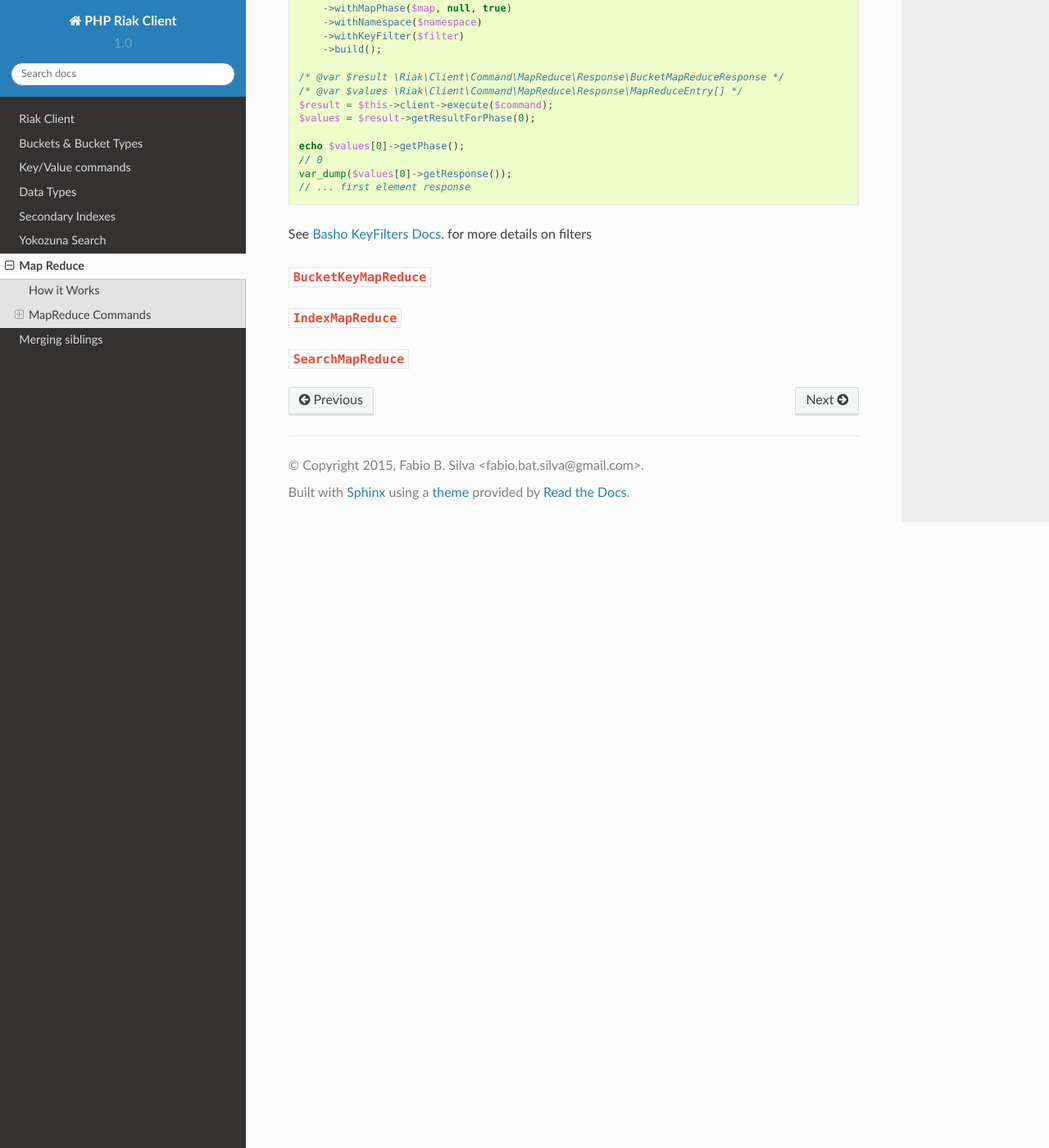
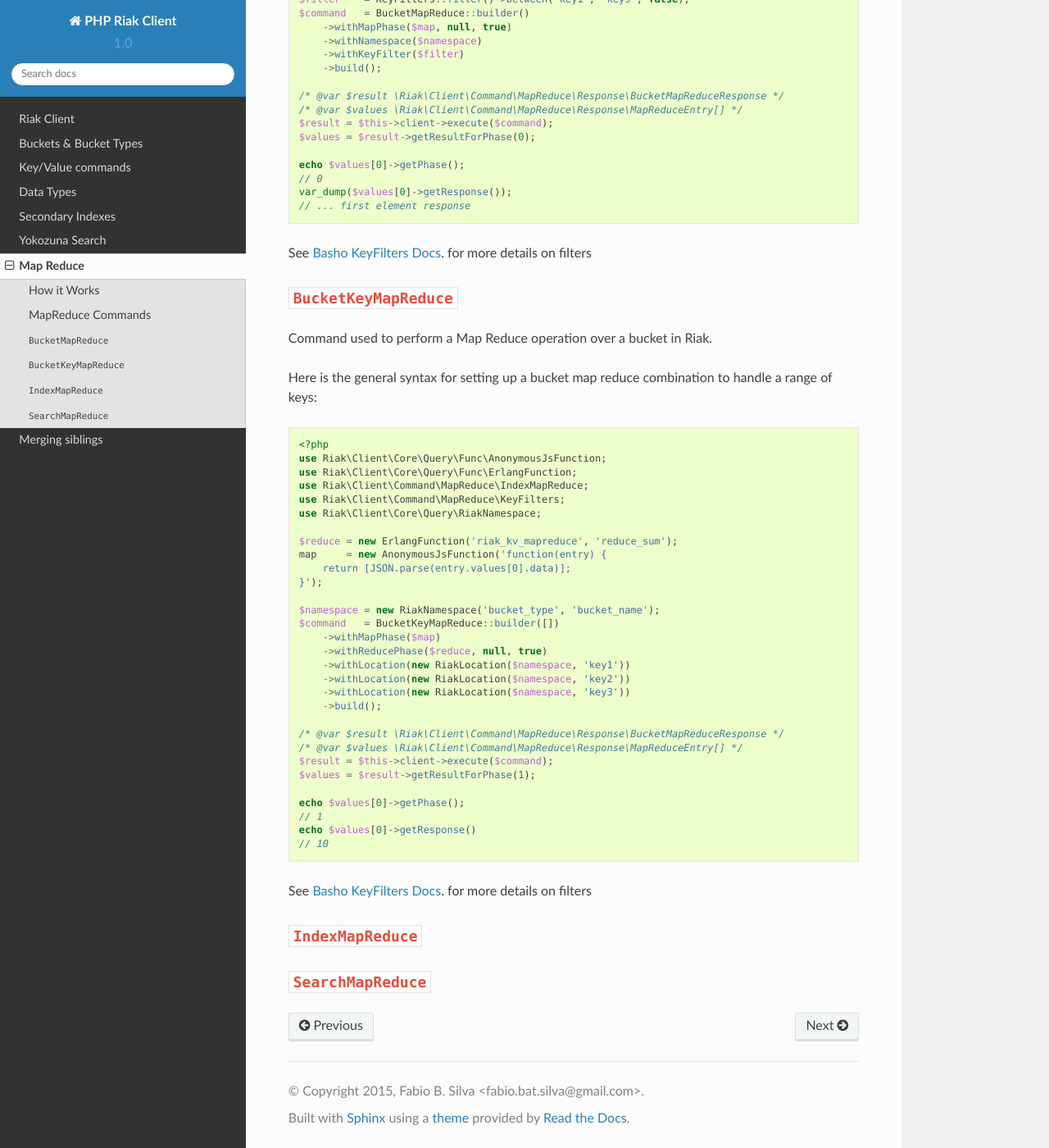
Before and after one commit to php-riak/riak-client, a Sphinx documentation site: the page built from docs/source/mapreduce.rst, in a window 1280 px wide and 1400 px high, scrolled down 1302 px. Shown: the whole window at 82% size. Built offline with Sphinx 7.4.7 and the Read the Docs theme 2.0.0, drawn with Linux system fonts in a browser that asks for light colours; some of the changed text lies outside the part shown.

Commit message:
bucket key map-reduce docs

```diff
--- a/docs/source/mapreduce.rst
+++ b/docs/source/mapreduce.rst
@@ -40,6 +40,7 @@ MapReduce Commands
 
 .. _reference-mapreduce-bucket:
 
+-------------------
 ``BucketMapReduce``
 -------------------
 
@@ -53,6 +54,7 @@ Here is the general syntax for setting up a bucket map reduce combination to han
     use Riak\Client\Command\MapReduce\IndexMapReduce;
     use Riak\Client\Core\Query\Func\NamedJsFunction;
     use Riak\Client\Command\MapReduce\KeyFilters;
+    use Riak\Client\Core\Query\RiakNamespace;
 
     $map       = new NamedJsFunction('Riak.mapValuesJson');
     $namespace = new RiakNamespace('bucket_type', 'bucket_name');
@@ -77,18 +79,59 @@ See `Basho KeyFilters Docs`_. for more details on filters
 
 .. _reference-mapreduce-bucketkey:
 
+----------------------
 ``BucketKeyMapReduce``
 ----------------------
 
+Command used to perform a Map Reduce operation over a bucket in Riak.
+
+Here is the general syntax for setting up a bucket map reduce combination to handle a range of keys:
+
+.. code-block:: php
+
+    <?php
+    use Riak\Client\Core\Query\Func\AnonymousJsFunction;
+    use Riak\Client\Core\Query\Func\ErlangFunction;
+    use Riak\Client\Command\MapReduce\IndexMapReduce;
+    use Riak\Client\Command\MapReduce\KeyFilters;
+    use Riak\Client\Core\Query\RiakNamespace;
+
+    $reduce = new ErlangFunction('riak_kv_mapreduce', 'reduce_sum');
+    map     = new AnonymousJsFunction('function(entry) {
+        return [JSON.parse(entry.values[0].data)];
+    }');
+
+    $namespace = new RiakNamespace('bucket_type', 'bucket_name');
+    $command   = BucketKeyMapReduce::builder([])
+        ->withMapPhase($map)
+        ->withReducePhase($reduce, null, true)
+        ->withLocation(new RiakLocation($namespace, 'key1'))
+        ->withLocation(new RiakLocation($namespace, 'key2'))
+        ->withLocation(new RiakLocation($namespace, 'key3'))
+        ->build();
+
+    /* @var $result \Riak\Client\Command\MapReduce\Response\BucketMapReduceResponse */
+    /* @var $values \Riak\Client\Command\MapReduce\Response\MapReduceEntry[] */
+    $result = $this->client->execute($command);
+    $values = $result->getResultForPhase(1);
+
+    echo $values[0]->getPhase();
+    // 1
+    echo $values[0]->getResponse()
+    // 10
+
+See `Basho KeyFilters Docs`_. for more details on filters
 
 .. _reference-mapreduce-index:
 
+------------------
 ``IndexMapReduce``
 ------------------
 
 
 .. _reference-mapreduce-search:
 
+-------------------
 ``SearchMapReduce``
 -------------------
 
```
